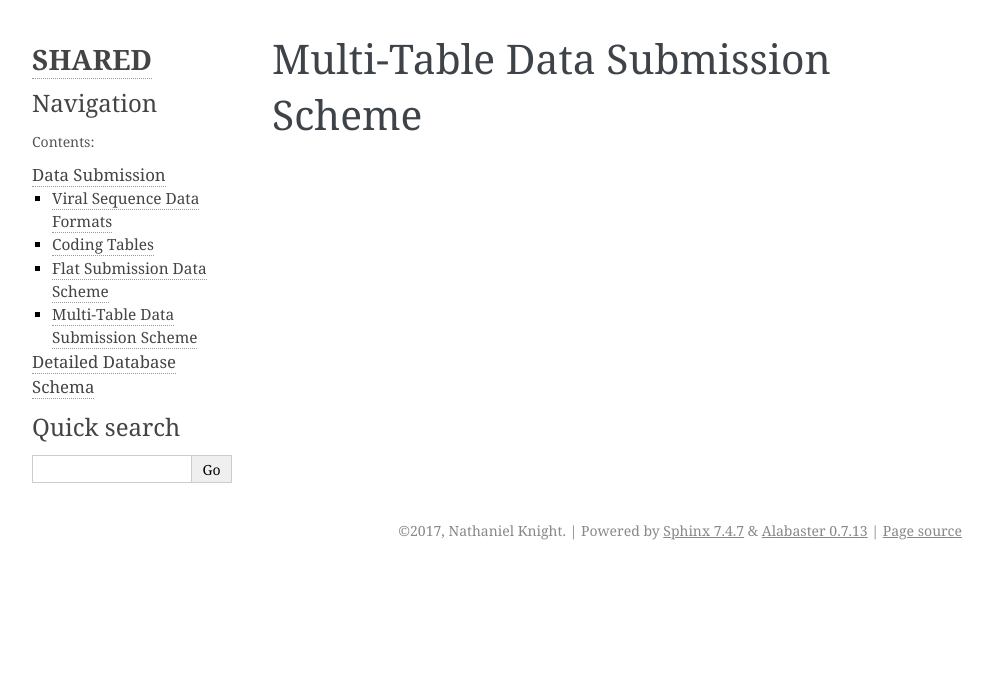
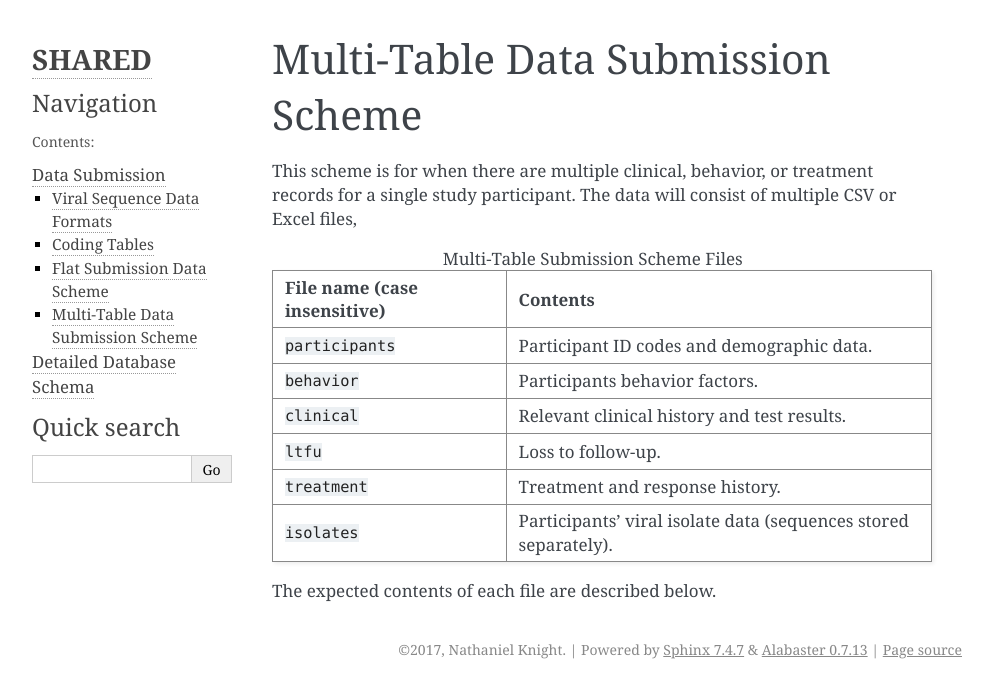
Before and after one commit to cfe-lab/shared-doc, a Sphinx documentation site: the page built from source/submission/multi_table_scheme.rst, in a window 1280 px wide. Shown: the top 698 px of the page, without its empty margins (148-1141 px from the left). Built offline with Sphinx 7.4.7, drawn with Linux system fonts in a browser that asks for light colours; formulas are drawn with MathJax 3.

Commit message:
Finish converting prose from LaTeX guide

```diff
--- a/source/submission/multi_table_scheme.rst
+++ b/source/submission/multi_table_scheme.rst
@@ -2,3 +2,30 @@
 
 Multi-Table Data Submission Scheme
 ==================================
+
+This scheme is for when there are multiple clinical, behavior, or
+treatment records for a single study participant. The data will
+consist of multiple CSV or Excel files,
+
+.. table:: Multi-Table Submission Scheme Files
+
+    ===============================     ================
+    File name (case insensitive)        Contents
+    ===============================     ================
+    ``participants``                    Participant ID codes and
+                                        demographic data.
+
+    ``behavior``                        Participants behavior factors.
+
+    ``clinical``                        Relevant clinical history and
+                                        test results.
+
+    ``ltfu``                            Loss to follow-up.
+
+    ``treatment``                       Treatment and response history.
+
+    ``isolates``                        Participants' viral isolate
+                                        data (sequences stored separately).
+    ===============================     ================
+
+The expected contents of each file are described below.
```
Also changed, not shown: source/submission/flat_scheme.rst (+11 -0 lines), source/submission/index.rst (+7 -4 lines).
